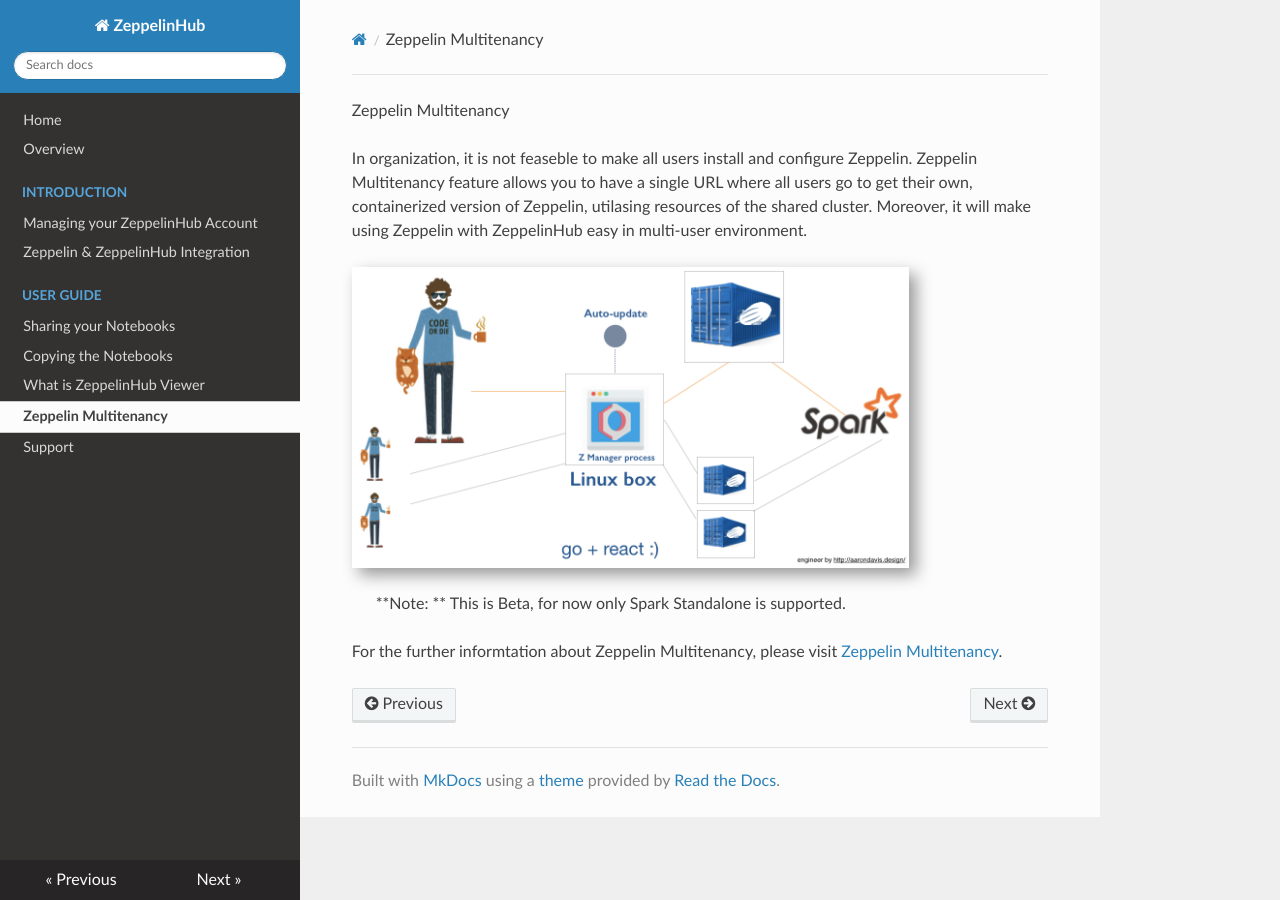
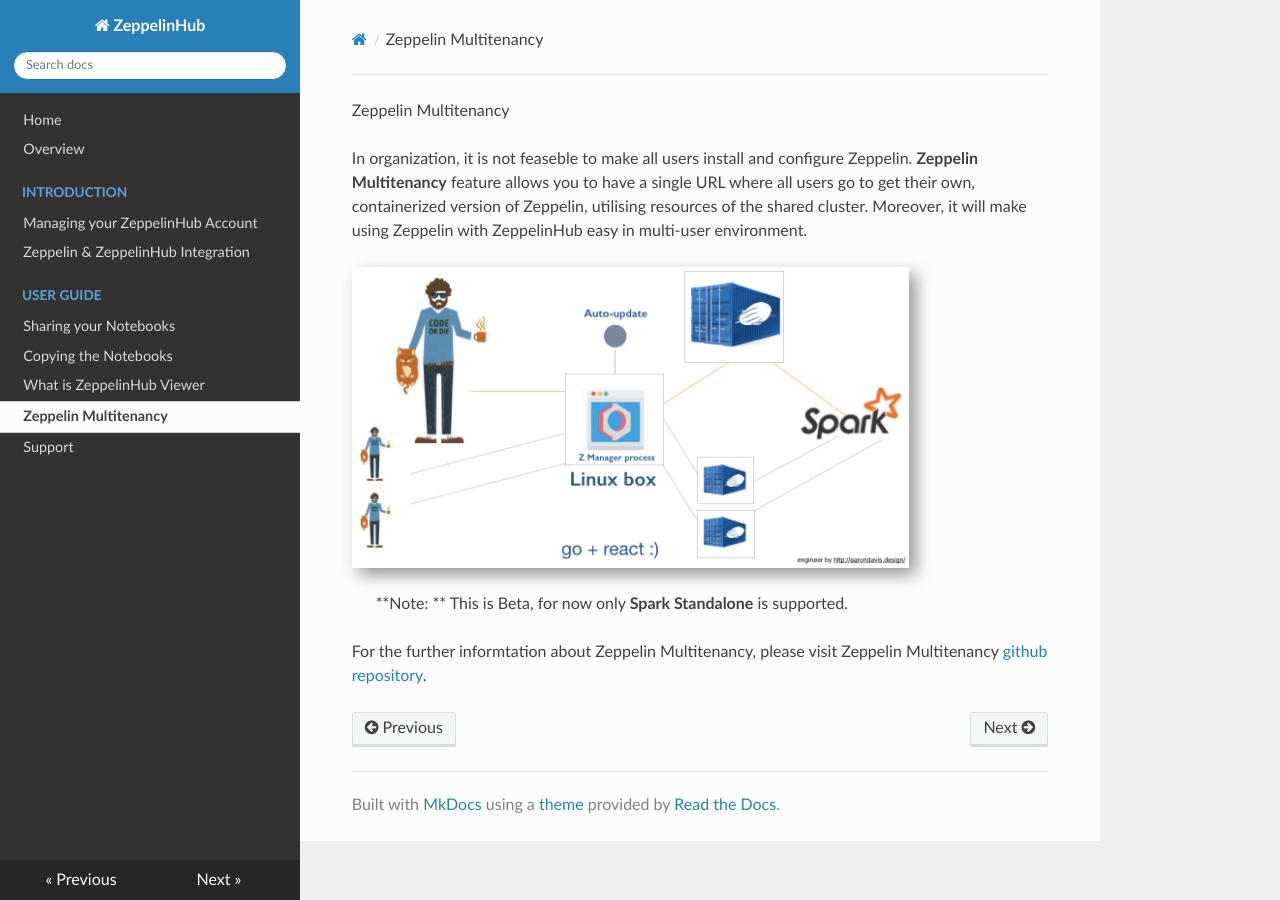
Before and after one commit to jacksu/zeppelinhub-documentation, an MkDocs documentation site: the page built from docs/zeppelin_multitenancy.md, in a window 1280 px wide. Built offline with MkDocs 1.6.1, drawn with Linux system fonts in a browser that asks for light colours; nearby versions of some CDN libraries; old or Windows-style settings are respelled for this version of MkDocs.

Commit message:
Fix a typo

```diff
--- a/docs/zeppelin_multitenancy.md
+++ b/docs/zeppelin_multitenancy.md
@@ -1,10 +1,10 @@
 <font class="header">Zeppelin Multitenancy</font>
 
 In organization, it is not feaseble to make all users install and configure Zeppelin.
-Zeppelin Multitenancy feature allows you to have a single URL where all users go to get their own, containerized version of Zeppelin, utilasing resources of the shared cluster. Moreover, it will make using Zeppelin with ZeppelinHub easy in multi-user environment.
+**Zeppelin Multitenancy** feature allows you to have a single URL where all users go to get their own, containerized version of Zeppelin, utilising resources of the shared cluster. Moreover, it will make using Zeppelin with ZeppelinHub easy in multi-user environment.
 
 <img src="../img/zeppelin_multitenancy.png" width="80%" height="80%" style="box-shadow: 7px 7px 15px #999999;"/>
 
-> **Note: ** This is Beta, for now only Spark Standalone is supported.
+> **Note: ** This is Beta, for now only **Spark Standalone** is supported.
 
-For the further informtation about Zeppelin Multitenancy, please visit [Zeppelin Multitenancy](https://github.com/NFLabs/z-manager/tree/master/multitenancy).
+For the further informtation about Zeppelin Multitenancy, please visit Zeppelin Multitenancy [github repository](https://github.com/NFLabs/z-manager/tree/master/multitenancy).
```
